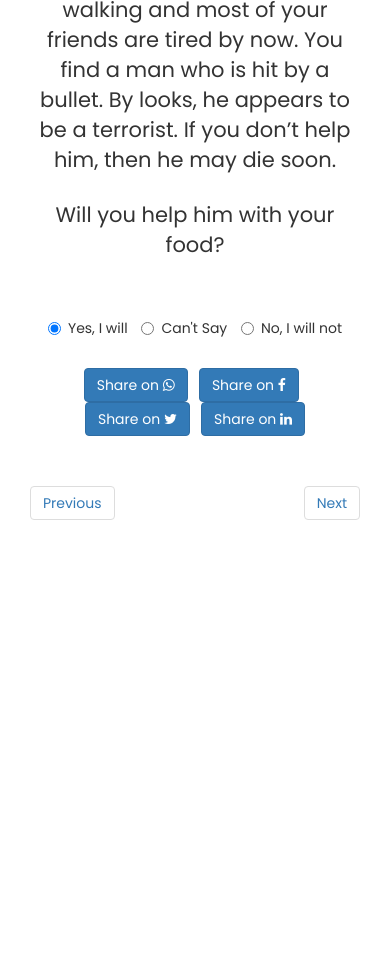
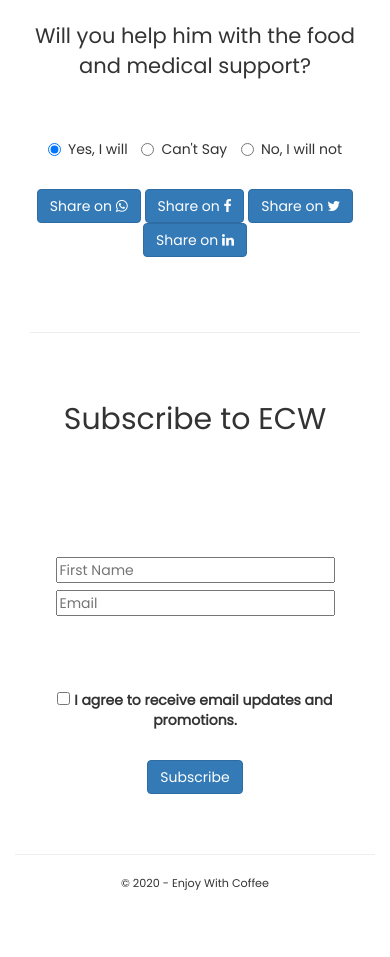
Before and after one commit to mandarthosar/enjoywithcoffee, a plain HTML site: page question.html in a window 390 px wide. Shown: the part 480-1437 px from the top of the page. Before the commit the page ends 1025 px from the top, so only its background shows below. Drawn offline with nearby package versions, Linux system fonts and the light colour scheme.

Commit message:
Add files via upload

```diff
--- a/question.html
+++ b/question.html
@@ -16,7 +16,7 @@
 	<meta property="og:type"          content="website" />
 	<meta property="og:title"         content="Enjoy With Coffee (EWC) questions will help you know yourself better" />
 	<meta property="og:description"   content="Our attempt is to make you think about your reactions to a particular situation. You will realize that you have never thought about yourself this way before." />
-	<meta property="og:image"         content="images/cafe.jpg" />
+	<meta property="og:image"         content="images/coffee-lion.png" />
 
  	<style>
 	  	body {font-family: poppins, 'Open Sans', sans-serif;}
@@ -34,10 +34,7 @@
 			<div class="d-flex text-center">
 		    <div class="col-md-2 themed-grid-col"></div>
 		    <div class="col-md-8 themed-grid-col">
-		    	<a href="http://www.enjoywithcoffee.com"><img src="images/coffee.svg" alt="Enjoy With Coffee Logo" width="200"></a>
-<!-- 		    	<div style="font-size: 4em;">
-		    		<span class="fa fa-coffee"></span>
-		    	</div> -->
+		    	<a href="http://www.enjoywithcoffee.com"><img src="images/coffee-lion.png" alt="Enjoy With Coffee Logo" width="200"></a>
 				<h1>Enjoy With Coffee</h1>
 
 				<hr />
@@ -55,7 +52,7 @@
 		    <div class="col-md-2 themed-grid-col"></div>
 		    <div class="col-md-8 themed-grid-col">
 		    	<p>You are on a trek with your friends in a dense forest. It’s been seven days that you are walking and most of your friends are tired by now. You find a man who is hit by a bullet. By looks, he appears to be a terrorist. If you don’t help him, then he may die soon. </p>
-		    	<p>Will you help him with your food?</p>
+		    	<p>Will you help him with the food and medical support?</p>
 		    </div>
 		    <div class="col-md-2 themed-grid-col"></div>
 		</div>
@@ -67,26 +64,26 @@
 		    <div class="col-md-8 themed-grid-col">
 		    	<form>
 				    <label class="radio-inline">
-				      <input type="radio" name="optradio" value="I am in absolute agreement with this. " onclick="displayRadioValue(this)" checked>Yes, I will
+				      <input type="radio" name="optradio" value="I will definitely do it. What about you? Try this question" onclick="displayRadioValue(this)" checked>Yes, I will
 				    </label>
 				    <label class="radio-inline">
-				      <input type="radio" name="optradio" value="I don't have an opinion about it. " onclick="displayRadioValue(this)">Can't Say
+				      <input type="radio" name="optradio" value="I am not able to make up the mind. Do you want to try this question?" onclick="displayRadioValue(this)">Can't Say
 				    </label>
 				    <label class="radio-inline">
-				      <input type="radio" name="optradio" value="My answer is definite no. " onclick="displayRadioValue(this)">No, I will not
+				      <input type="radio" name="optradio" value="I will definitely not do it. What about you? Try this question" onclick="displayRadioValue(this)">No, I will not
 				    </label>
 				    <script>
 				        function displayRadioValue(obj) {
-				                // document.getElementById("result").innerHTML
-				                //         = "Selected value: "+obj.value;
+
 				                document.querySelector('meta[property="og:title"]').setAttribute("content", obj.value+" Testing the the chaning description");
 				                document.getElementById("whatsapp").innerHTML
-				                        = '<a href="https://wa.me/?text='+obj.value+' What\'s your opinion about it?" data-action="share/whatsapp/share"><button class="btn btn-primary btn-social btn-whatsapp" type="button">Share on <span class="fa fa-whatsapp"></span></button></a> &nbsp;' ;
+				                        = '<a href="https://wa.me/?text='+obj.value+' " data-action="share/whatsapp/share" target="_blank"><button class="btn btn-primary btn-social btn-whatsapp" type="button">Share on <span class="fa fa-whatsapp"></span></button></a>' ;
+				                document.getElementById("facebook").innerHTML
+				                        = '<a href="http://www.facebook.com/sharer.php?u=http://www.enjoywithcoffee.com&p[title]'+obj.value+' " target="_blank"><button class="btn btn-primary btn-social btn-facebook" type="button">Share on <span class="fa fa-facebook"></span></button></a>' ;
 				                document.getElementById("twitter").innerHTML
-				                        = '<a href="http://twitter.com/share?url=http://www.enjoywithcoffee.com/&text='+obj.value+' What\'s your opinion about it?" ><button class="btn btn-primary btn-social btn-twitter" type="button">Share on <span class="fa fa-twitter"></span></button> &nbsp; </a> &nbsp;' ;
-				                // document.getElementById("whatsapp").innerHTML
-				                //         = "<a href='https://wa.me/?text="+obj.value+" What\'s your opinion about it?' data-action='share/whatsapp/share'><button class='btn btn-primary btn-social btn-whatsapp' type='button'>Share on <span class='fa fa-whatsapp'></span></button></a> &nbsp;" ;
-				                // document.getElementById("whatsapp").innerHTML = "<a href='https://wa.me/?text="+obj.value;+" What\'s your opinion about it?' data-action='share/whatsapp/share'><button class='btn btn-primary btn-social btn-whatsapp' type='button'>Share on <span class='fa fa-whatsapp'></span></button></a> &nbsp;" ;
+				                        = '<a href="http://twitter.com/share?url=http://www.enjoywithcoffee.com/&text='+obj.value+' " target="_blank"><button class="btn btn-primary btn-social btn-twitter" type="button">Share on <span class="fa fa-twitter"></span></button></a>' ;
+				                document.getElementById("linkedin").innerHTML
+				                        = '<a href="https://www.linkedin.com/shareArticle?mini=true&url=http://www.enjoywithcoffee.com&title='+obj.value+' " target="_blank"><button class="btn btn-primary btn-social btn-linkedin" type="button">Share on <span class="fa fa-linkedin"></span></button></a>' ;
 				        }
 				    </script>
 				</form>
@@ -99,24 +96,29 @@
 		<div class="row mb-3 text-center" style="margin: 2em 0 0;">
 		    <div class="col-md-2 themed-grid-col"></div>
 		    <div class="col-md-8 themed-grid-col">
-<!-- 			    <div>
-			    	<div class="fb-share-button" data-href="https://thinkaboutyourself.000webhostapp.com/" data-layout="button_count" data-size="large"><a target="_blank" href="https://www.facebook.com/sharer/sharer.php?u=https://thinkaboutyourself.000webhostapp.com/&amp;src=sdkpreparse" class="fb-xfbml-parse-ignore">Share</a></div>
-			    	<button class="btn btn-primary btn-social btn-twitter" type="button"><span class="fa fa-twitter"></span> Share on Twitter</button> <button class="btn btn-primary btn-social btn-whatsapp" type="button"><span class="fa fa-whatsapp"></span> Share on Whatsapp</button> <button class="btn btn-primary btn-social btn-facebook" type="button"><span class="fa fa-facebook"></span> Share on Facebook</button>
-			    </div> -->
 			    <div>
 
-<!-- 			    	<a href="https://wa.me/?text=I'm%20inquiring%20about%20the%20apartment%20listing" data-action="share/whatsapp/share"><button class="btn btn-primary btn-social btn-whatsapp" type="button">Share on <span class="fa fa-whatsapp"></span></button></a> &nbsp; -->
-
-			    	<span id="whatsapp"><a href="https://wa.me/?text=I've have not yet chosen the option. " data-action="share/whatsapp/share"><button class="btn btn-primary btn-social btn-whatsapp" type="button">Share on <span class="fa fa-whatsapp"></span></button></a> &nbsp;</span>
+			    	<span id="whatsapp">
+			    		<a href="https://wa.me/?text=I've have not yet chosen the option. But you can try this question. " data-action="share/whatsapp/share" target="_blank"><button class="btn btn-primary btn-social btn-whatsapp" type="button">Share on <span class="fa fa-whatsapp"></span></button></a>
+			    	</span>
 
 
-			    	<button class="btn btn-primary btn-social btn-facebook" type="button">Share on <span class="fa fa-facebook"></span></button> &nbsp;
+			    	<span id="facebook">
+			    		<a href="http://www.facebook.com/sharer.php?u=http://www.enjoywithcoffee.com&p[title]Hey, this is a very interesting site" target="_blank"><button class="btn btn-primary btn-social btn-facebook" type="button">Share on <span class="fa fa-facebook"></span></button></a>
+			    	</span>
 
 			    	<span id="twitter">
-			    		<a href="http://twitter.com/share?url=http://www.enjoywithcoffee.com/&text=I've have not yet chosen the option. "><button class="btn btn-primary btn-social btn-twitter" type="button">Share on <span class="fa fa-twitter"></span></button> &nbsp; </a>
+			    		<a href="http://twitter.com/share?url=http://www.enjoywithcoffee.com/&text=I've have not yet chosen the option. But you can try this question. " target="_blank"><button class="btn btn-primary btn-social btn-twitter" type="button">Share on <span class="fa fa-twitter"></span></button></a>
 			    	</span>
 
-			    	<button class="btn btn-primary btn-social btn-linkedin" type="button">Share on <span class="fa fa-linkedin"></span></button>
+			    	<span id="linkedin">
+			    		<a href="https://www.linkedin.com/shareArticle?mini=true&url=http://www.enjoywithcoffee.com&title=I've have not yet chosen the option. But you can try this question. " target="_blank"><button class="btn btn-primary btn-social btn-linkedin" type="button">Share on <span class="fa fa-linkedin"></span></button></a>
+			    	</span>
+
+			    	<p>&nbsp;</p>
+
+				<hr />
+
 		    	</div>
 		    </div>
 		    <div class="col-md-2 themed-grid-col"></div>
@@ -124,7 +126,7 @@
 		<!-- Social Submit END -->
 
 		<!-- Pagination START -->
-		<div class="row mb-3 text-center" style="margin: 2em 0 0;">
+<!-- 		<div class="row mb-3 text-center" style="margin: 2em 0 0;">
 			<div class="col-md-2 themed-grid-col">
 		    </div>
 		    <div class="col-md-8 themed-grid-col">
@@ -141,12 +143,68 @@
 		    </div>
 			<div class="col-md-2 themed-grid-col">
 		    </div>
-		</div>
+		</div> -->
 		<!-- Pagination END -->
 
 	</div>
 
-	<!-- 3rd Party Tags START -->
+		<!-- Subscribe START -->
+		<div class="row mb-3 text-center" style="margin: 2em 0 0;">
+		    <div class="col-md-2 themed-grid-col"></div>
+		    <div class="col-md-8 themed-grid-col">
+<!-- 			    <div>
+			    	<div class="fb-share-button" data-href="https://thinkaboutyourself.000webhostapp.com/" data-layout="button_count" data-size="large"><a target="_blank" href="https://www.facebook.com/sharer/sharer.php?u=https://thinkaboutyourself.000webhostapp.com/&amp;src=sdkpreparse" class="fb-xfbml-parse-ignore">Share</a></div>
+			    	<button class="btn btn-primary btn-social btn-twitter" type="button"><span class="fa fa-twitter"></span> Share on Twitter</button> <button class="btn btn-primary btn-social btn-whatsapp" type="button"><span class="fa fa-whatsapp"></span> Share on Whatsapp</button> <button class="btn btn-primary btn-social btn-facebook" type="button"><span class="fa fa-facebook"></span> Share on Facebook</button>
+			    </div> -->
+			    <div>
+			    	<h2>Subscribe to ECW</h2>
+			    	<p>&nbsp;</p>
+			    	<form method="post" action="https://sendfox.com/form/3q29o6/1x0ywz" class="sendfox-form" id="1x0ywz" data-async="true">
+			    		<div class="form-row">
+			    			<div class="col-md-2">
+								<p>&nbsp;</p>
+							</div>
+			    			<div class="col-md-4 align-right" style="margin-top: 0.5em">
+								<input type="text" placeholder="First Name" name="first_name" required />
+							</div>
+							<div class="col-md-4 align-left" style="margin-top: 0.5em">
+								<input type="email" placeholder="Email" name="email" required />
+							</div>
+							<div class="col-md-2">
+								<p>&nbsp;</p>
+							</div>
+
+
+						</div>
+							<p style=" font-size: 1em;"><label><input type="checkbox" name="gdpr" value="1" required /> I agree to receive email updates and promotions.</label></p>
+								<!-- no botz please -->
+							<div style="position: absolute; left: -5000px;" aria-hidden="true"><input type="text" name="a_password" tabindex="-1" value="" autocomplete="off" /></div>
+					<p><button class="btn btn-primary" type="submit">Subscribe</button></p>
+					</form>
+
+					<script src="https://sendfox.com/js/form.js"></script>
+
+		    	</div>
+		    </div>
+		    <div class="col-md-2 themed-grid-col"></div>
+		</div>
+		<!-- Subscribe END -->
+
+		<!-- Footer START -->
+		<div class="row mb-3 text-center" style="margin: 2em 0 0;">
+		    <div class="col-md-2 themed-grid-col"></div>
+		    <div class="col-md-8 themed-grid-col">
+		    	<hr />
+		    	<p style="font-size: 0.8em;">© 2020 - Enjoy With Coffee</p>
+		    	<p>&nbsp;</p>
+
+		    	</div>
+		    </div>
+		    <div class="col-md-2 themed-grid-col"></div>
+		</div>
+		<!-- Footer END -->
+
+	</div>
 
 	<!-- Global site tag (gtag.js) - Google Analytics -->
 	<script async src="https://www.googletagmanager.com/gtag/js?id=UA-173604723-1"></script>
```
Also changed, not shown: index.html (+2 -5 lines).
